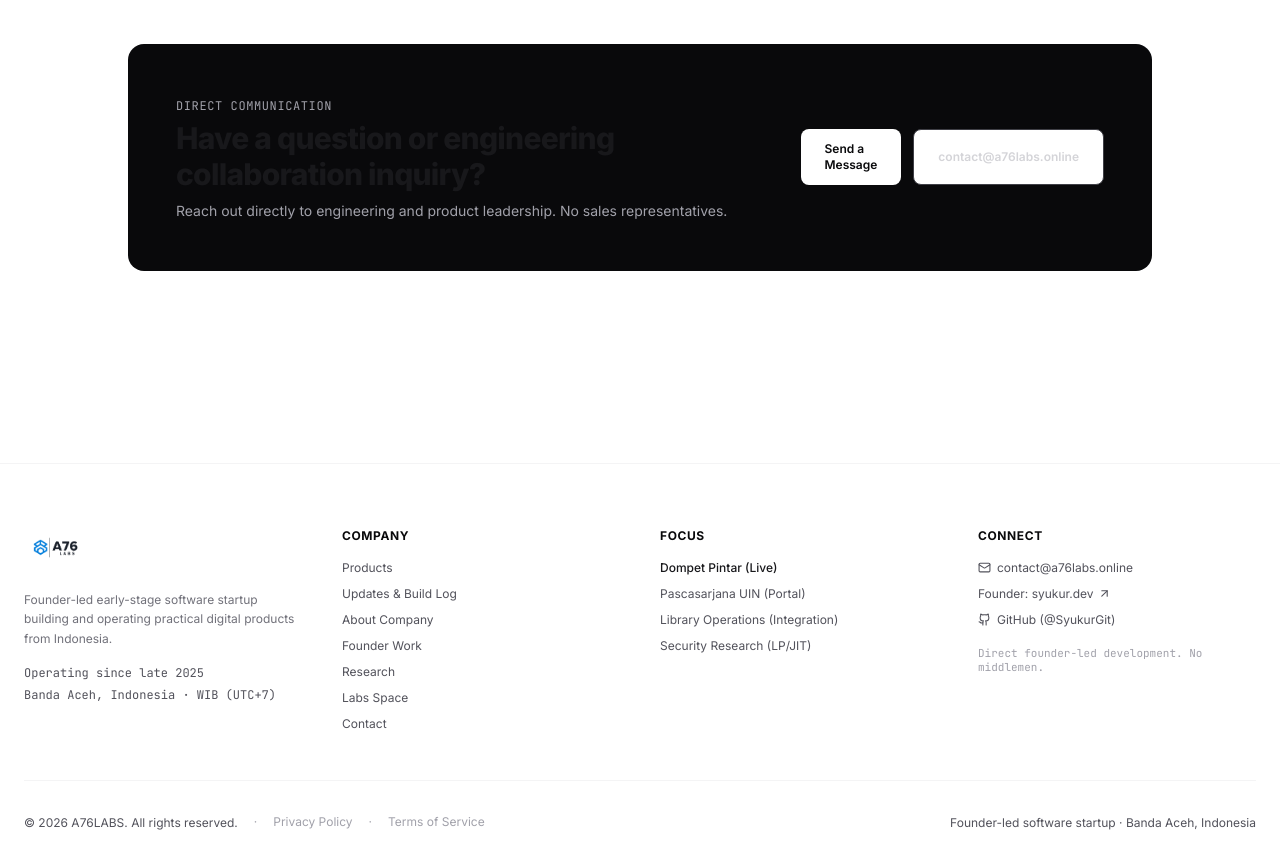
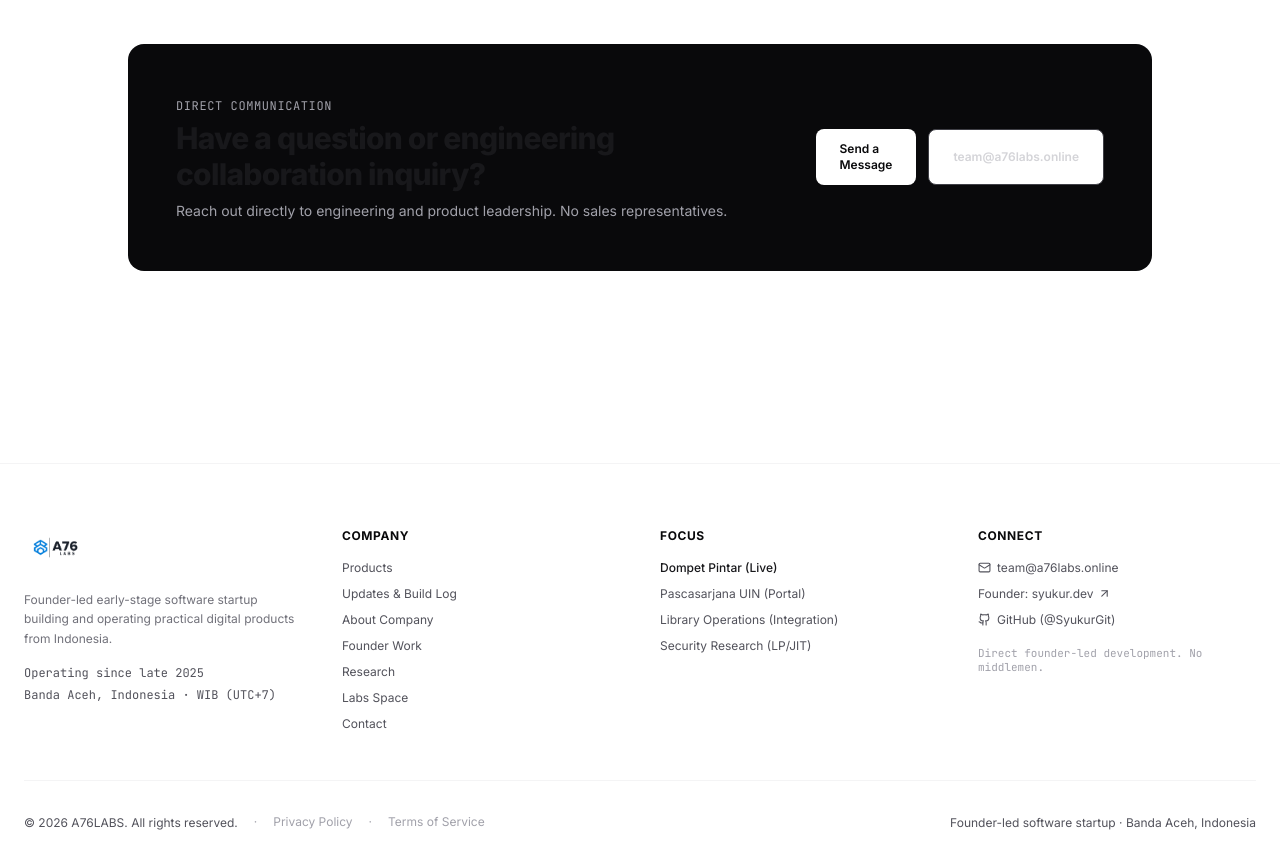
Before and after one commit to SyukurGit/a76labs, a Next.js app: page / in a window 1280 px wide. Shown: the part 6160-7028 px from the top of the page. Built offline with nearby package versions, Linux system fonts and the light colour scheme; no server answers; the database is empty.

Commit message:
adalah pokoknya

```diff
--- a/app/(auth)/login/page.tsx
+++ b/app/(auth)/login/page.tsx
@@ -30,7 +30,7 @@
                 name="email"
                 type="email"
                 required
-                placeholder="contact@a76labs.online"
+                placeholder="team@a76labs.online"
                 className="w-full pl-9 pr-4 py-2 border border-gray-200 rounded-lg text-sm focus:outline-none focus:ring-2 focus:ring-black"
               />
             </div>
--- a/app/(public)/about/page.tsx
+++ b/app/(public)/about/page.tsx
@@ -39,7 +39,7 @@
       },
       "contactPoint": {
         "@type": "ContactPoint",
-        "email": "contact@a76labs.online",
+        "email": "team@a76labs.online",
         "contactType": "founder inquiry"
       }
     }
@@ -105,7 +105,7 @@
             <div className="p-3.5 rounded-lg bg-gray-50/70 border border-gray-100">
               <span className="text-gray-400 block mb-0.5 font-mono uppercase text-[10px]">Primary Domain & Email</span>
               <p className="font-bold text-gray-950 text-sm">a76labs.online</p>
-              <p className="text-gray-500 text-[11px] mt-0.5">contact@a76labs.online</p>
+              <p className="text-gray-500 text-[11px] mt-0.5">team@a76labs.online</p>
             </div>
             <div className="p-3.5 rounded-lg bg-gray-50/70 border border-gray-100">
               <span className="text-gray-400 block mb-0.5 font-mono uppercase text-[10px]">Flagship Product</span>
@@ -249,8 +249,8 @@
           <p>Operating Base: Banda Aceh, Indonesia · WIB (UTC+7)</p>
           <p>
             Official Inquiry:{" "}
-            <a href="mailto:contact@a76labs.online" className="text-gray-900 font-semibold hover:underline">
-              contact@a76labs.online
+            <a href="mailto:team@a76labs.online" className="text-gray-900 font-semibold hover:underline">
+              team@a76labs.online
             </a>
           </p>
         </section>
--- a/app/(public)/contact/page.tsx
+++ b/app/(public)/contact/page.tsx
@@ -32,11 +32,11 @@
                 Direct Email
               </h2>
               <a
-                href="mailto:contact@a76labs.online"
+                href="mailto:team@a76labs.online"
                 className="flex items-center gap-2 text-sm font-semibold text-gray-950 hover:text-[#027FDB] transition-colors break-all"
               >
                 <Mail size={16} className="text-[#027FDB] shrink-0" />
-                <span>contact@a76labs.online</span>
+                <span>team@a76labs.online</span>
               </a>
               <p className="text-xs text-gray-500 leading-relaxed">
                 Direct mailbox to the founder. We review all incoming inquiries.
@@ -80,7 +80,7 @@
             <div className="bg-white p-7 sm:p-8 rounded-2xl border border-gray-200 shadow-sm">
               <h2 className="text-xl font-bold text-gray-950 mb-2">Send a Message</h2>
               <p className="text-xs text-gray-500 mb-6">
-                Fill in the form below to log a direct message for the founder, or write directly to <a href="mailto:contact@a76labs.online" className="text-gray-900 font-semibold underline">contact@a76labs.online</a>.
+                Fill in the form below to log a direct message for the founder, or write directly to <a href="mailto:team@a76labs.online" className="text-gray-900 font-semibold underline">team@a76labs.online</a>.
               </p>
               <ContactForm />
             </div>
--- a/app/(public)/page.tsx
+++ b/app/(public)/page.tsx
@@ -43,7 +43,7 @@
       },
       "contactPoint": {
         "@type": "ContactPoint",
-        "email": "contact@a76labs.online",
+        "email": "team@a76labs.online",
         "contactType": "founder inquiry"
       },
       "sameAs": [
@@ -768,10 +768,10 @@
                   Send a Message
                 </Link>
                 <a
-                  href="mailto:contact@a76labs.online"
+                  href="mailto:team@a76labs.online"
                   className="inline-flex items-center justify-center px-6 py-3 rounded-lg text-xs font-semibold border border-gray-700 text-gray-300 hover:text-white hover:border-gray-500 transition-colors"
                 >
-                  contact@a76labs.online
+                  team@a76labs.online
                 </a>
               </div>
             </div>
--- a/app/(public)/privacy/page.tsx
+++ b/app/(public)/privacy/page.tsx
@@ -47,8 +47,8 @@
             <div className="p-4 rounded-xl bg-gray-50 border border-gray-200 font-mono text-xs text-gray-800 flex items-center gap-2">
               <Mail size={14} className="text-[#027FDB]" />
               <span>Official Inquiries:</span>
-              <a href="mailto:contact@a76labs.online" className="font-semibold text-gray-950 hover:underline">
-                contact@a76labs.online
+              <a href="mailto:team@a76labs.online" className="font-semibold text-gray-950 hover:underline">
+                team@a76labs.online
               </a>
             </div>
           </section>
@@ -125,7 +125,7 @@
               <div className="flex items-start gap-2.5">
                 <Trash2 size={16} className="text-red-600 shrink-0 mt-0.5" />
                 <p className="leading-relaxed">
-                  <strong>Account & Data Deletion:</strong> You may request complete deletion of your account and all associated transaction entries by emailing <a href="mailto:contact@a76labs.online" className="font-semibold text-gray-950 underline">contact@a76labs.online</a> with your registered email address. All database records and session tokens will be permanently purged within 7 business days.
+                  <strong>Account & Data Deletion:</strong> You may request complete deletion of your account and all associated transaction entries by emailing <a href="mailto:team@a76labs.online" className="font-semibold text-gray-950 underline">team@a76labs.online</a> with your registered email address. All database records and session tokens will be permanently purged within 7 business days.
                 </p>
               </div>
             </div>
--- a/app/(public)/terms/page.tsx
+++ b/app/(public)/terms/page.tsx
@@ -100,8 +100,8 @@
             </p>
             <div className="p-4 rounded-xl bg-gray-50 border border-gray-200 font-mono text-xs text-gray-800 flex items-center gap-2">
               <Mail size={14} className="text-[#027FDB]" />
-              <a href="mailto:contact@a76labs.online" className="font-semibold text-gray-950 hover:underline">
-                contact@a76labs.online
+              <a href="mailto:team@a76labs.online" className="font-semibold text-gray-950 hover:underline">
+                team@a76labs.online
               </a>
             </div>
           </section>
--- a/app/(public)/updates/page.tsx
+++ b/app/(public)/updates/page.tsx
@@ -86,7 +86,7 @@
     description: "Established A76LABS as an unincorporated founder-led software venture in Banda Aceh, Indonesia. Registered primary domain a76labs.online on December 16, 2025, and deployed core web infrastructure.",
     details: [
       "Registered official domain a76labs.online (December 16, 2025).",
-      "Configured official domain email contact@a76labs.online with MX routing.",
+      "Configured official domain email team@a76labs.online with MX routing.",
       "Deployed centralized production platform on Vercel with Turso SQLite backend."
     ]
   },
--- a/components/admin/SettingsForm.tsx
+++ b/components/admin/SettingsForm.tsx
@@ -65,8 +65,8 @@
           <input
             type="email"
             name="contact_email"
-            defaultValue={initialData.contact_email || "contact@a76labs.online"}
-            placeholder="contact@a76labs.online"
+            defaultValue={initialData.contact_email || "team@a76labs.online"}
+            placeholder="team@a76labs.online"
             className="w-full px-3.5 py-2.5 text-sm bg-gray-50 border border-gray-200 rounded-lg focus:outline-none focus:ring-2 focus:ring-black"
           />
         </div>
--- a/components/layout/Footer.tsx
+++ b/components/layout/Footer.tsx
@@ -19,7 +19,7 @@
 
 export async function Footer() {
   const settings = await getSettings();
-  const contactEmail = settings.contact_email || "contact@a76labs.online";
+  const contactEmail = settings.contact_email || "team@a76labs.online";
 
   return (
     <footer className="w-full border-t border-gray-100 py-16 mt-24 bg-white text-gray-700">
```
